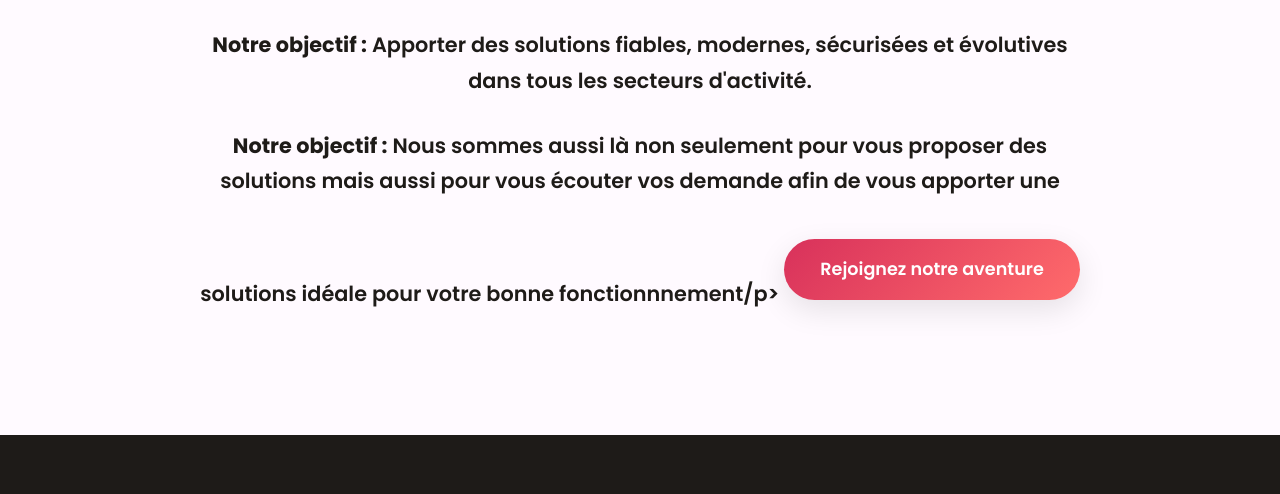
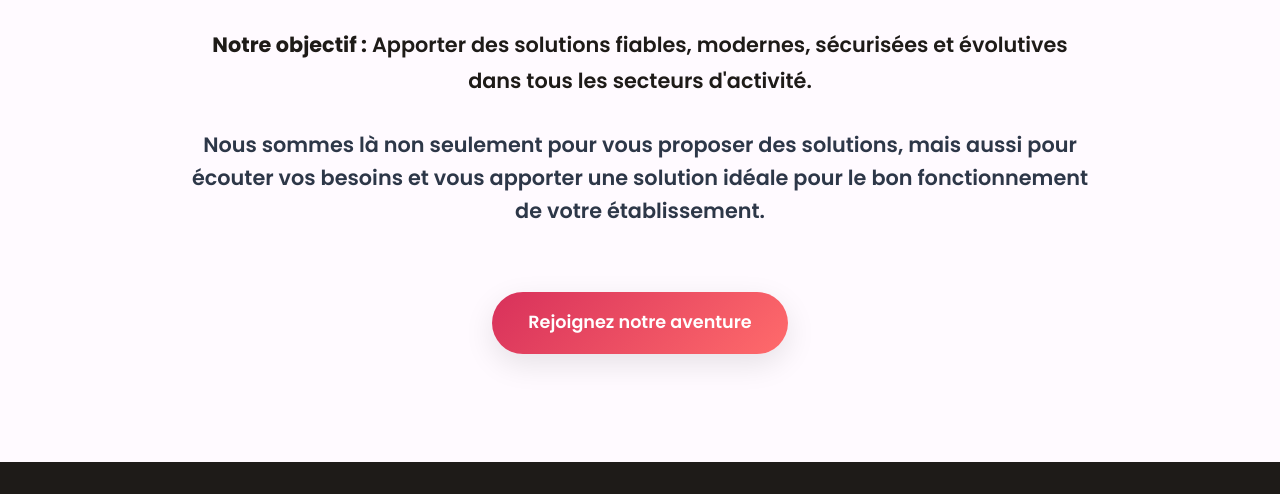
Before and after one commit to dyandahenoc-coder/dyandatechsolutions, a plain HTML site: page index.html in a window 1280 px wide. Shown: the part 8089-8583 px from the top of the page. Drawn offline with Linux system fonts and the light colour scheme.

Commit message:
Update index.html

```diff
--- a/index.html
+++ b/index.html
@@ -1119,7 +1119,7 @@
 
                 <p style="margin-top: 30px; font-size: 1.3rem; font-weight: 600;"><strong>Notre objectif :</strong> Apporter des solutions fiables, modernes, sécurisées et évolutives dans tous les secteurs d'activité.</p>
 
-                <p style="margin-top: 30px; font-size: 1.3rem; font-weight: 600;"><strong>Notre objectif :</strong> Nous sommes aussi là non seulement pour vous proposer des solutions mais aussi pour vous écouter vos demande afin de vous apporter une solutions idéale pour votre bonne fonctionnnement/p>
+                <p style="margin-top: 30px; font-size: 1.3rem; font-weight: 600; line-height: 1.6; color: #2d3748;">Nous sommes là non seulement pour vous proposer des solutions, mais aussi pour écouter vos besoins et vous apporter une solution idéale pour le bon fonctionnement de votre établissement.</p>
 
                 <a href="#contact" class="btn" style="margin-top: 40px;">Rejoignez notre aventure</a>
             </div>
```
